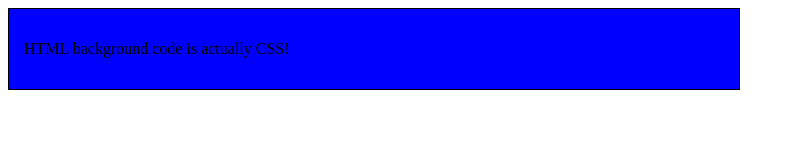
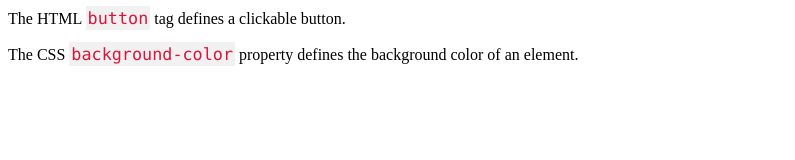
Before and after one commit to SUJALBHANSALI123/Hello, a plain HTML site: page html/hello.html in a window 1280 px wide. Shown: the whole page, without its empty margins (0-795 px from the left). Drawn offline with Linux system fonts and the light colour scheme.

Commit message:
Update hello.html

```diff
--- a/html/hello.html
+++ b/html/hello.html
@@ -1,3 +1,19 @@
-<div style="background-color:Blue;width:700px;border:1px solid black;padding:15px;">
-<p>HTML background code is actually CSS!</p>
-</div>
+<html>
+<head>
+<style>
+code {
+  font-family: Consolas,"courier new";
+  color: crimson;
+  background-color: #f1f1f1;
+  padding: 2px;
+  font-size: 105%;
+}
+</style>
+</head>
+<body>
+
+<p>The HTML <code>button</code> tag defines a clickable button.</p>
+<p>The CSS <code>background-color</code> property defines the background color of an element.</p>
+
+</body>
+</html
```
